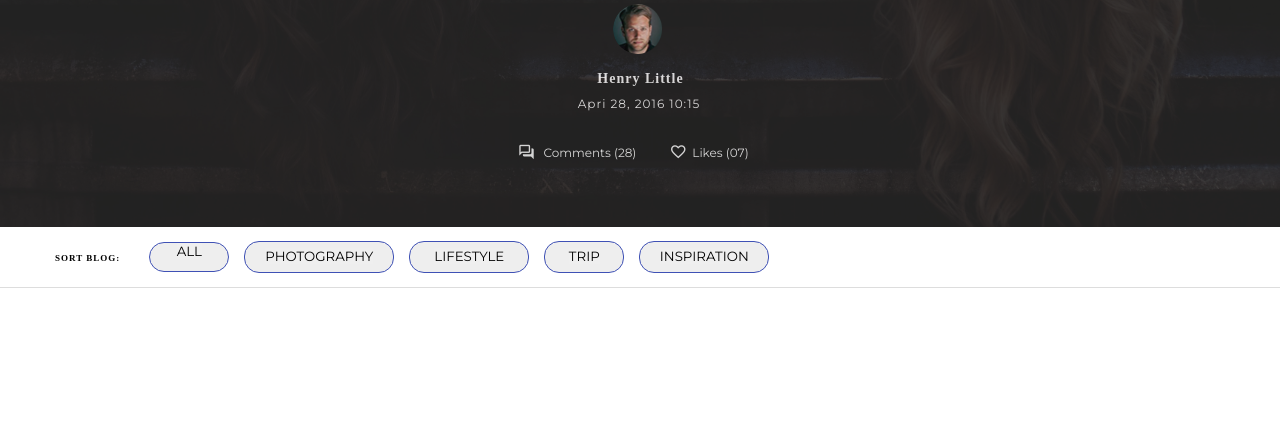
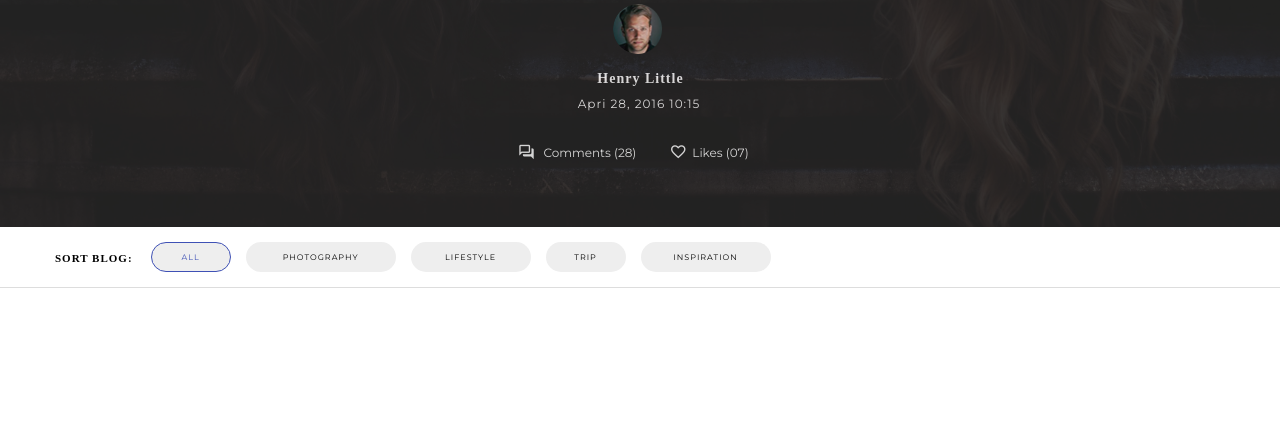
Before and after one commit to arkajyotiadhikary/codeigniter-test, a PHP site: page / in a window 1280 px wide. Shown: the part 613-1050 px from the top of the page. Run offline with PHP 8.4, Linux system fonts and the light colour scheme; some web fonts are replaced.

Commit message:
sort buttons and hover effect added

```diff
--- a/index.css
+++ b/index.css
@@ -301,7 +301,7 @@
 }
 .sort .container > p {
     padding-top: 2px;
-    font-size: 9px;
+    font-size: 11px;
     letter-spacing: 1px;
     line-height: 27px;
     color: #000000;
@@ -311,72 +311,46 @@
     display: flex;
     align-items: center;
     list-style: none;
-    margin-left: 29px;
+    margin-left: 18px;
 }
 .sort .container .catagories > li {
     margin-right: 15px;
 }
-.sort .container .catagories > li:nth-child(1) {
+.sort .container .catagories > li > button {
     text-align: center;
-    height: 28px;
-    width: 78px;
     border-radius: 15px;
     font-size: 8px;
     letter-spacing: 1px;
     line-height: 8px;
-    color: #3f51b5;
     background-color: #eeeeee;
-    border: 1px solid #3f51b5;
-}
-.sort .container .catagories > li:nth-child(2) {
-    text-align: center;
-    width: 148px;
-    height: 30px;
-    border-radius: 15px;
-    background-color: #eeeeee;
-    border: 1px solid #3f51b5;
-    font-size: 16px;
-    letter-spacing: 1px;
-    line-height: 27px;
-    color: #3f51b5;
     font-weight: 400;
 }
-.sort .container .catagories > li:nth-child(3) {
-    text-align: center;
-    width: 118px;
+.sort .container .catagories > li:nth-child(1) > button {
     height: 30px;
-    border-radius: 15px;
-    background-color: #eeeeee;
+    width: 80px;
+}
+.sort .container .catagories > li:nth-child(2) > button {
+    width: 150px;
+    height: 30px;
+}
+.sort .container .catagories > li:nth-child(3) > button {
+    width: 120px;
+    height: 30px;
+}
+.sort .container .catagories > li:nth-child(4) > button {
+    width: 80px;
+    height: 30px;
+}
+.sort .container .catagories > li:nth-child(5) > button {
+    width: 130px;
+    height: 30px;
+}
+.sort .container .catagories .selected {
     border: 1px solid #3f51b5;
-    font-size: 16px;
-    letter-spacing: 1px;
-    line-height: 27px;
     color: #3f51b5;
-    font-weight: 400;
 }
-.sort .container .catagories > li:nth-child(4) {
-    text-align: center;
-    width: 78px;
-    height: 30px;
-    border-radius: 15px;
-    background-color: #eeeeee;
-    border: 1px solid #3f51b5;
-    font-size: 16px;
-    letter-spacing: 1px;
-    line-height: 27px;
-    color: #3f51b5;
-    font-weight: 400;
+.sort .container .catagories > li > button:hover {
+    background-color: #707070;
+    color: white;
+    cursor: pointer;
 }
-.sort .container .catagories > li:nth-child(5) {
-    text-align: center;
-    width: 128px;
-    height: 30px;
-    border-radius: 15px;
-    background-color: #eeeeee;
-    border: 1px solid #3f51b5;
-    font-size: 16px;
-    letter-spacing: 1px;
-    line-height: 27px;
-    color: #3f51b5;
-    font-weight: 400;
-}
--- a/index.html
+++ b/index.html
@@ -187,8 +187,8 @@
                 <div class="container">
                     <p>SORT BLOG:</p>
                     <ul class="catagories">
-                        <li><button>ALL</button></li>
-                        <li><button>PHOTOGRAPHY</button></li>
+                        <li><button class="selected">ALL</button></li>
+                        <li><button type="submit">PHOTOGRAPHY</button></li>
                         <li><button>LIFESTYLE</button></li>
                         <li><button>TRIP</button></li>
                         <li><button>INSPIRATION</button></li>
```
